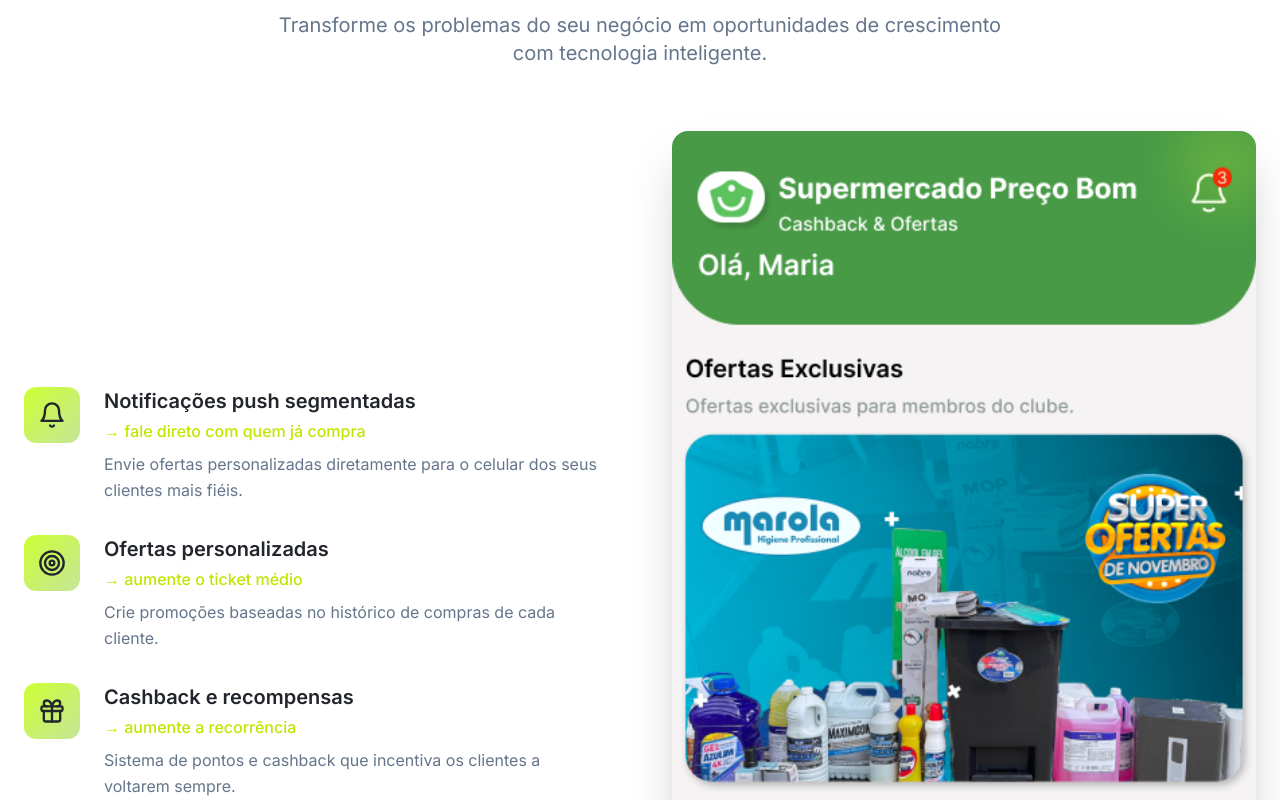
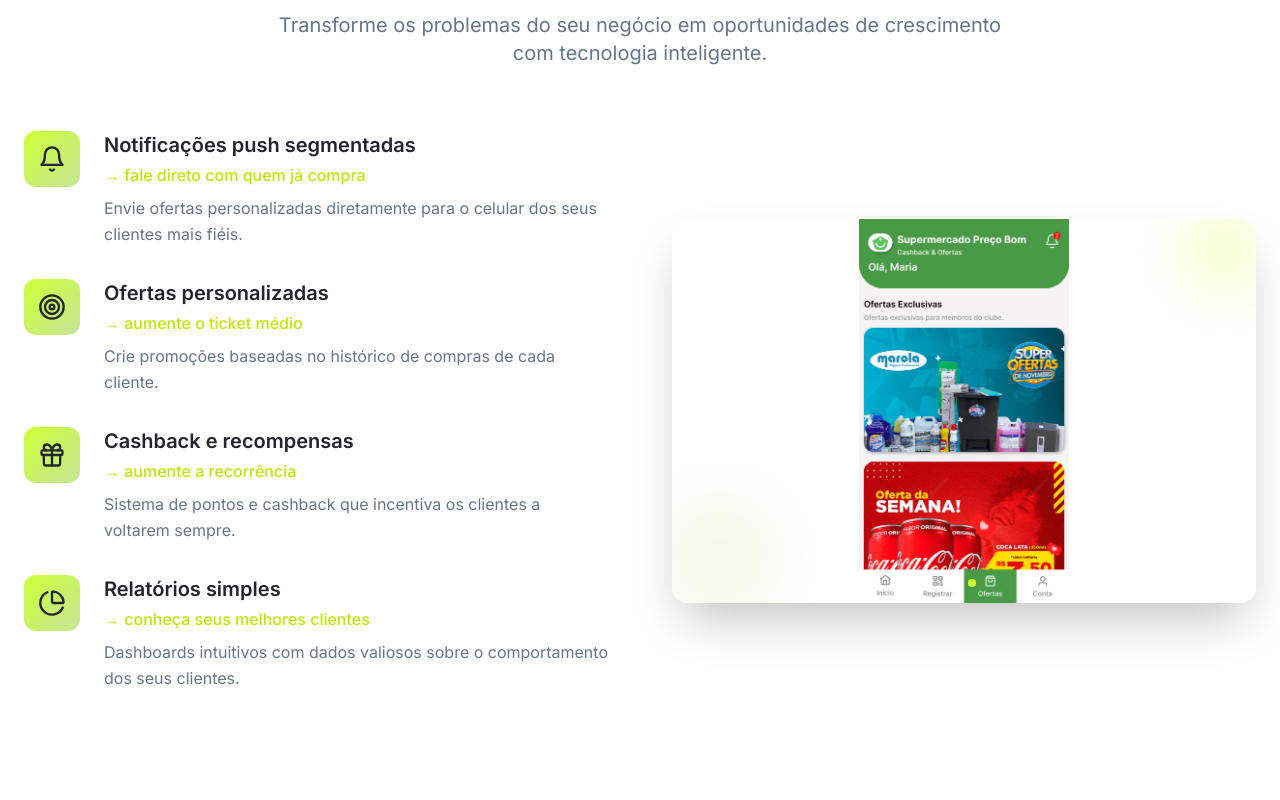
Before and after one commit to ericodias1/fideliza-app-landing, a React (Vite) app: page / in a window 1280 px wide. Shown: the part 1700-2500 px from the top of the page. Built offline with nearby package versions, Linux system fonts and the light colour scheme; the HTML template or start-up script is replaced by a standard one.

Commit message:
Fix slider image fitting

```diff
--- a/src/components/SolutionsSection.tsx
+++ b/src/components/SolutionsSection.tsx
@@ -94,9 +94,9 @@ const SolutionsSection = () => {
 
           {/* Visual mockups - Auto-changing slider */}
           <div className="fade-in-up">
-            <div className="relative overflow-hidden rounded-2xl shadow-large">
+            <div className="relative overflow-hidden rounded-2xl shadow-large h-96">
               <div
-                className="flex transition-transform duration-700 ease-in-out"
+                className="flex transition-transform duration-700 ease-in-out h-full"
                 style={{ transform: `translateX(-${currentImageIndex * 100}%)` }}
               >
                 {images.map((image, index) => (
@@ -104,7 +104,7 @@ const SolutionsSection = () => {
                     key={index}
                     src={image.src}
                     alt={image.alt}
-                    className="w-full flex-shrink-0 object-cover"
+                    className="w-full h-full flex-shrink-0 object-contain bg-white"
                   />
                 ))}
               </div>
```
